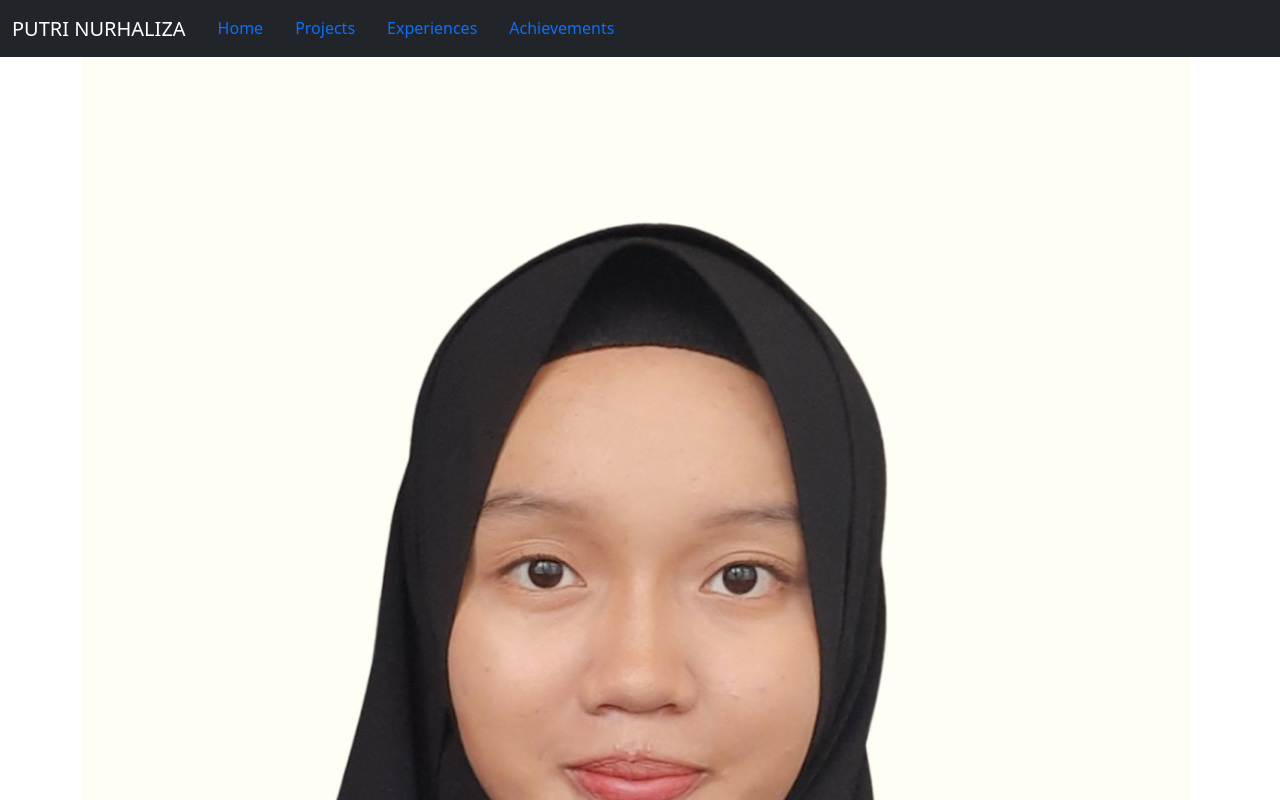
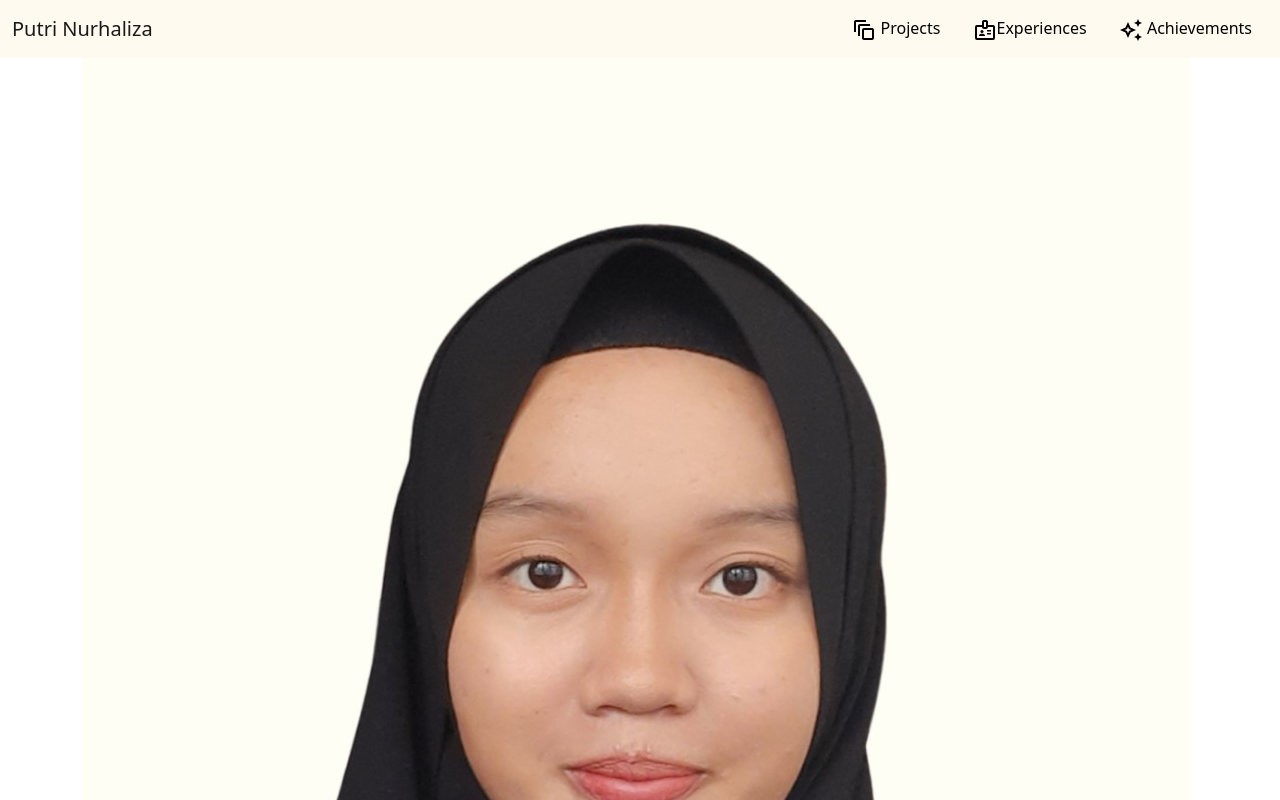
Before and after one commit to Putriliza/PORTFOLIZA-frontend, a React (Create React App) app: page / in a window 1280 px wide. Shown: the top 800 px of the page. Built offline with nearby package versions, Linux system fonts and the light colour scheme; no server answers.

Commit message:
update navstyle

```diff
--- a/package.json
+++ b/package.json
@@ -5,7 +5,8 @@
   "dependencies": {
     "@emotion/react": "^11.10.0",
     "@emotion/styled": "^11.10.0",
-    "@mui/material": "^5.10.1",
+    "@mui/icons-material": "^5.10.2",
+    "@mui/material": "^5.10.2",
     "@testing-library/jest-dom": "^5.16.5",
     "@testing-library/react": "^13.3.0",
     "@testing-library/user-event": "^13.5.0",
--- a/src/components/nav/MyNav.js
+++ b/src/components/nav/MyNav.js
@@ -5,6 +5,11 @@ import Offcanvas from 'react-bootstrap/Offcanvas';
 import Container from 'react-bootstrap/Container';
 import { Link } from "react-scroll";
 import './Nav.css';
+
+import ChaletRoundedIcon from '@mui/icons-material/ChaletRounded';
+import AutoAwesomeOutlinedIcon from '@mui/icons-material/AutoAwesomeOutlined';
+import AutoAwesomeMotionOutlinedIcon from '@mui/icons-material/AutoAwesomeMotionOutlined';
+import BadgeOutlinedIcon from '@mui/icons-material/BadgeOutlined';
 
 const MyNav = () => {
 	const offCanvasRef = useRef();
@@ -20,9 +25,9 @@ const MyNav = () => {
 	}
 
 	return (
-		<Navbar collapseOnSelect expand="lg" bg="dark" variant="dark">
+		<Navbar collapseOnSelect expand="lg" variant="light">
 			<Container fluid>
-				<Navbar.Brand href="#">PUTRI NURHALIZA</Navbar.Brand>
+				<Navbar.Brand href="#">Putri Nurhaliza</Navbar.Brand>
 				<Navbar.Toggle aria-controls={`offcanvasNavbar-expand-lg`} />
 				<Navbar.Offcanvas
 				id={`offcanvasNavbar-expand-lg`}
@@ -37,18 +42,18 @@ const MyNav = () => {
 				</Offcanvas.Header>
 				<Offcanvas.Body>
 					<Nav>
-						<Link
+						{/* <Link
 							activeClass="active"
 							to="homeContainer"
 							spy={true}
 							smooth={true}
 							offset={offsetValue}
 							duration={100}
-							className="p-3 border-bottom border-dark text-decoration-none"
+							className="p-3 text-decoration-none"
 							onClick={closeOffCanvas}
 							>
-							Home
-						</Link>
+							<ChaletRoundedIcon /> Home
+						</Link> */}
 						<Link
 							activeClass="active"
 							to="projectContainer"
@@ -56,10 +61,10 @@ const MyNav = () => {
 							smooth={true}
 							offset={offsetValue}
 							duration={100}
-							className="p-3 border-bottom border-dark text-decoration-none"
+							className="p-3 text-decoration-none"
 							onClick={closeOffCanvas}
 							>
-							Projects
+							<AutoAwesomeMotionOutlinedIcon /> Projects
 						</Link>
 						<Link
 							activeClass="active"
@@ -68,10 +73,10 @@ const MyNav = () => {
 							smooth={true}
 							offset={offsetValue}
 							duration={100}
-							className="p-3 border-bottom border-dark text-decoration-none"
+							className="p-3 text-decoration-none"
 							onClick={closeOffCanvas}
 							>
-							Experiences
+							<BadgeOutlinedIcon />Experiences
 						</Link>
 						<Link
 							activeClass="active"
@@ -80,10 +85,10 @@ const MyNav = () => {
 							smooth={true}
 							offset={offsetValue}
 							duration={100}
-							className="p-3 border-bottom border-dark text-decoration-none"
+							className="p-3 text-decoration-none"
 							onClick={closeOffCanvas}
 							>
-							Achievements
+							<AutoAwesomeOutlinedIcon /> Achievements
 						</Link>
 					</Nav>
 				</Offcanvas.Body>
--- a/src/components/nav/Nav.css
+++ b/src/components/nav/Nav.css
@@ -3,10 +3,10 @@
 	z-index: 10;
 	top: 0;
 	padding: 0;
-	color: white;
 	display: flex;
 	justify-content: space-between;
 	position: sticky;
+	background-color: floralwhite;
 }
 
 .navbar-collapse {
@@ -18,31 +18,30 @@
 	flex-direction: column;
 }
 
+@media (min-width: 992px) {
+	.navbar-expand-lg .offcanvas-body {
+		justify-content: flex-end;
+	}
+}
+
 .navbar-toggler-icon {
 	width: 1em;
 	height: 1em;
 	margin: 2px;
 }
 
-nav span {
-	font-size: 18px;
-	border-bottom: 1px solid transparent;
-	transition: border-bottom 0.2s ease;
-	transition-delay: 0.25s;
-	margin: 1em;
-	padding-bottom: 0.3em;
-	justify-content: flex-start;
-	align-items: flex-start;
-	text-align: left;
-	color: #ccc;
+
+a {
+    color: black;
+	cursor: pointer;
 }
 
-nav span.activeClass {
-	color: white;
-	border-bottom: 1px solid white;
+a:hover {
+	color: blueviolet;
+	background-color: white;
 }
 
-nav span:hover {
-	cursor: pointer;
-	border-bottom: 1px solid white;
+a.active {
+	color: blueviolet;
+	background-color: white;
 }
```
Also changed, not shown: 1 other file (tests, documents, lock files or other folders).
